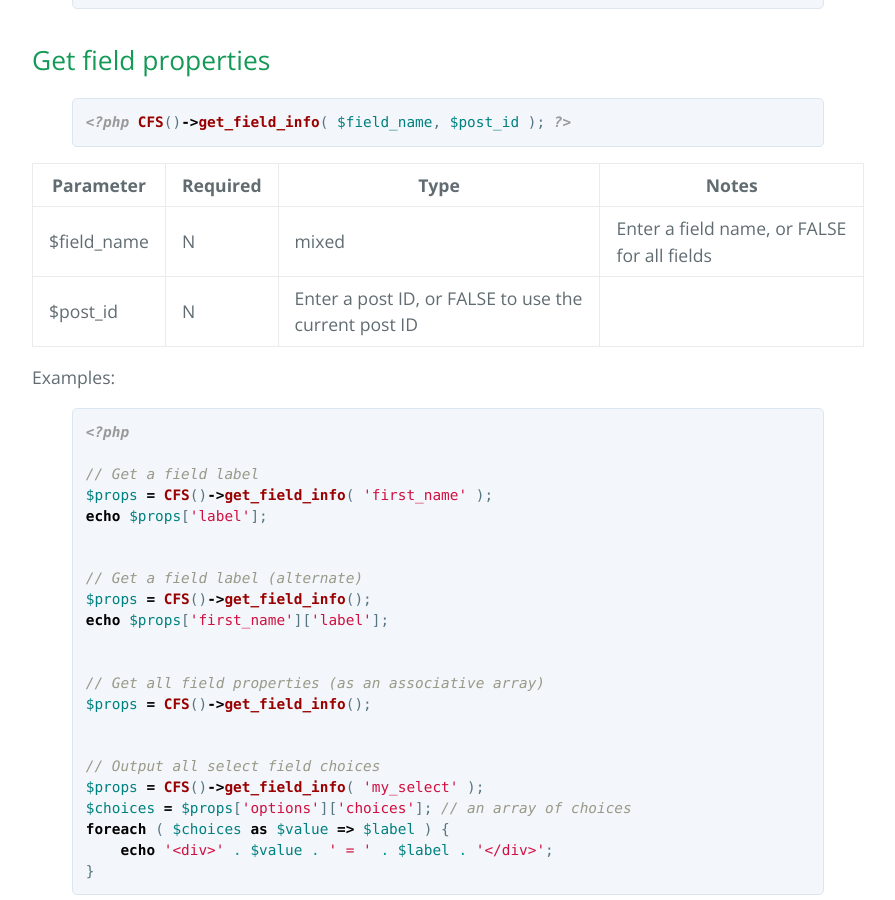
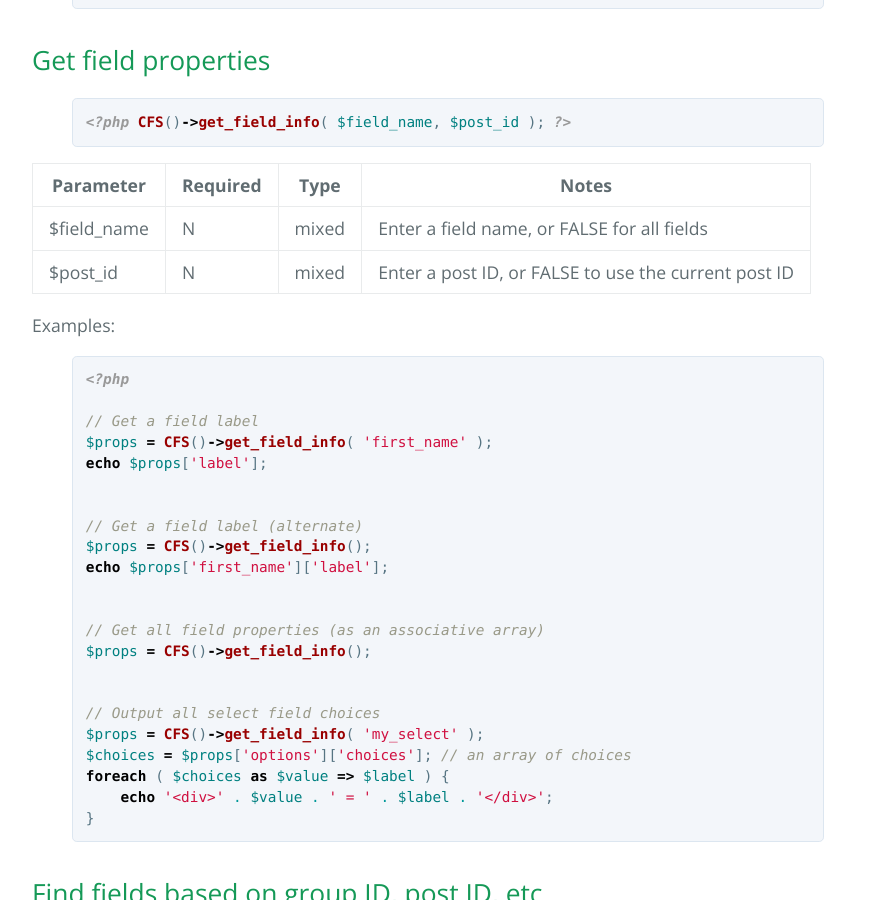
Before and after one commit to mgibbs189/custom-field-suite, a Jekyll site: the page built from api.md, in a window 1280 px wide and 900 px high, scrolled down 1292 px. Shown: the whole window, without its empty margins (192-1087 px from the left). Built offline with Jekyll 4.4.1, drawn with Linux system fonts in a browser that asks for light colours.

```diff
--- a/api.md
+++ b/api.md
@@ -53,7 +53,7 @@ foreach ( $loop as $row ) {
 | Parameter | Required | Type | Notes |
 |-----------|----------|------|-------|
 | $field_name | N | mixed | Enter a field name, or FALSE for all fields |
-| $post_id | N | Enter a post ID, or FALSE to use the current post ID |
+| $post_id | N | mixed | Enter a post ID, or FALSE to use the current post ID |
 
 Examples:
 
```
